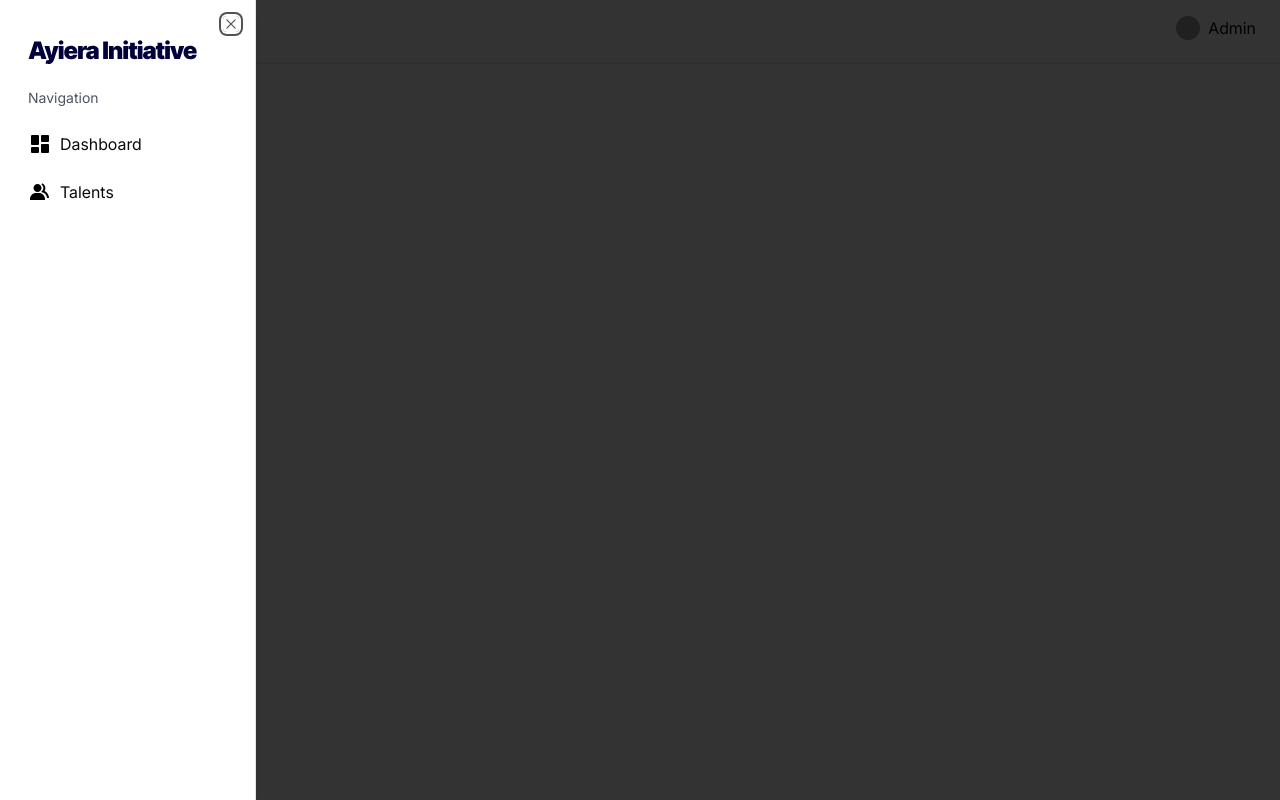
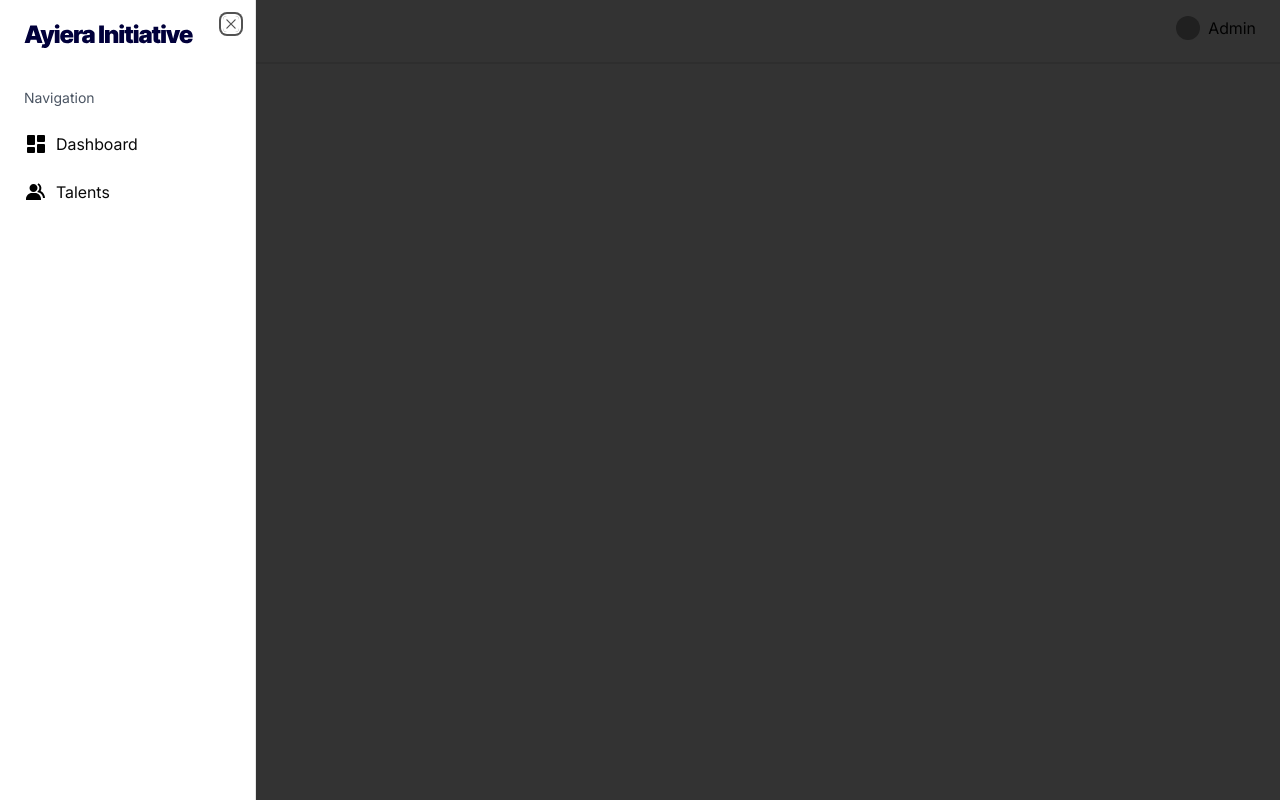
Before and after one commit to apcamin/Ayiera-Initiative, a React (Vite) app: page /dashboard in a window 1280 px wide. Both pictures are taken after a click on the button 40 px from the left and 31 px from the top of the page. Built offline with nearby package versions, Linux system fonts and the light colour scheme; grey boxes are pictures that could not be loaded.

Commit message:
refactor: update sidebar styling

```diff
--- a/src/components/Sidebar.tsx
+++ b/src/components/Sidebar.tsx
@@ -16,8 +16,9 @@ const SideBarComponents = ({trigger}) => {
       <Sheet>
         <SheetTrigger>{trigger}</SheetTrigger>
         <SheetContent side="left" className="w-1/5">
-          <div className='pt-4 px-1 flex flex-col gap-6'>
+          <div className='flex flex-col gap-10'>
             <Logo src={AILOGO_NOICON} />
+            <section className='flex flex-col gap-6'>
               <p className="text-sm text-gray-600">Navigation</p>
               <Link to="/dashboard" className="flex gap-2">
                 <svg height="24" viewBox="0 0 24 24" width="24" xmlns="http://www.w3.org/2000/svg"><path d="M4 13h6a1 1 0 0 0 1-1V4a1 1 0 0 0-1-1H4a1 1 0 0 0-1 1v8a1 1 0 0 0 1 1zm-1 7a1 1 0 0 0 1 1h6a1 1 0 0 0 1-1v-4a1 1 0 0 0-1-1H4a1 1 0 0 0-1 1v4zm10 0a1 1 0 0 0 1 1h6a1 1 0 0 0 1-1v-7a1 1 0 0 0-1-1h-6a1 1 0 0 0-1 1v7zm1-10h6a1 1 0 0 0 1-1V4a1 1 0 0 0-1-1h-6a1 1 0 0 0-1 1v5a1 1 0 0 0 1 1z"/></svg>
@@ -27,6 +28,7 @@ const SideBarComponents = ({trigger}) => {
                 <svg height="24" viewBox="0 0 24 24" width="24" xmlns="http://www.w3.org/2000/svg"><path d="M9.5 12c2.206 0 4-1.794 4-4s-1.794-4-4-4-4 1.794-4 4 1.794 4 4 4zm1.5 1H8c-3.309 0-6 2.691-6 6v1h15v-1c0-3.309-2.691-6-6-6z"/><path d="M16.604 11.048a5.67 5.67 0 0 0 .751-3.44c-.179-1.784-1.175-3.361-2.803-4.44l-1.105 1.666c1.119.742 1.8 1.799 1.918 2.974a3.693 3.693 0 0 1-1.072 2.986l-1.192 1.192 1.618.475C18.951 13.701 19 17.957 19 18h2c0-1.789-.956-5.285-4.396-6.952z"/></svg>
                 Talents
               </Link>
+            </section>
           </div>
         </SheetContent>
       </Sheet>
```
Lines whose indentation alone changed are shown as unchanged.
